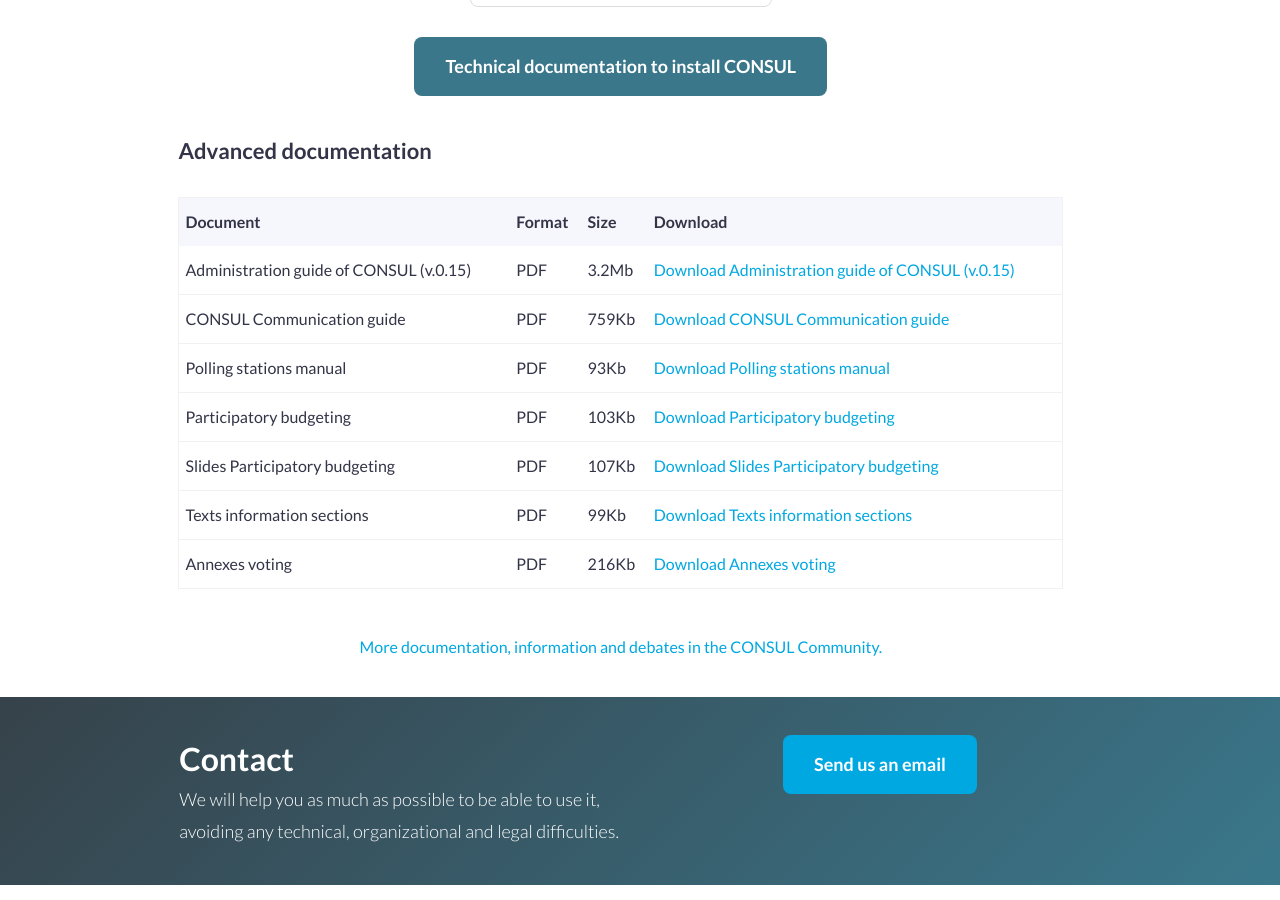
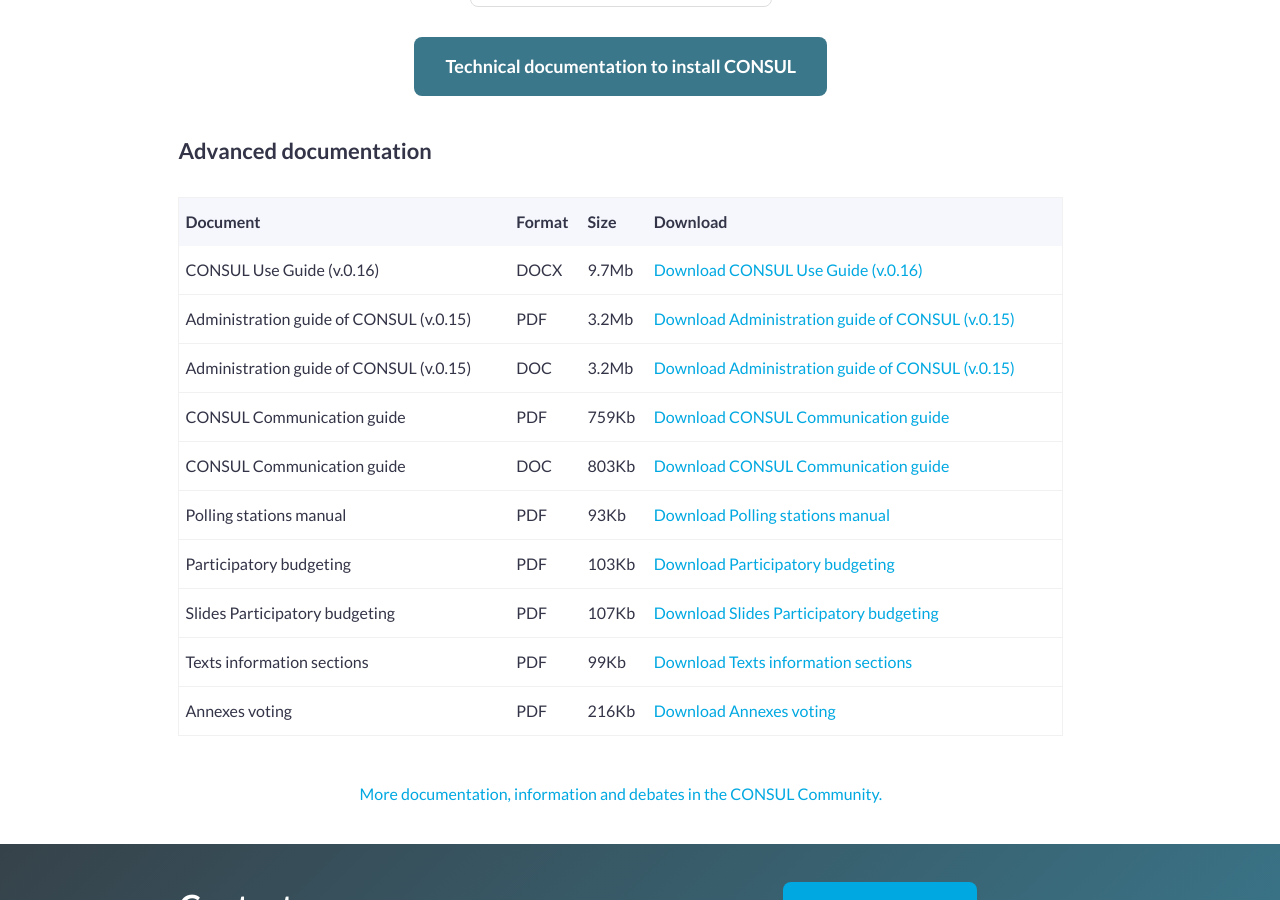
Before and after one commit to consuldemocracy/website, a Jekyll site: the page built from en/index.html, in a window 1280 px wide and 900 px high, scrolled down 6623 px. Built offline with Jekyll 4.4.1, drawn with Linux system fonts in a browser that asks for light colours.

Commit message:
Add new doc and docx documents

```diff
--- a/_config.yml
+++ b/_config.yml
@@ -9,3 +9,26 @@
 
 # Build settings
 markdown: kramdown
+
+# Documents files
+files:
+  - name: "use_guide_docx"
+    format: "docx"
+  - name: "administration_guide"
+    format: "pdf"
+  - name: "administration_guide_doc"
+    format: "doc"
+  - name: "communication_guide"
+    format: "pdf"
+  - name: "communication_guide_doc"
+    format: "doc"
+  - name: "polling_stations_manual"
+    format: "pdf"
+  - name: "participatory_budgeting"
+    format: "pdf"
+  - name: "slides_participatory_budgeting"
+    format: "pdf"
+  - name: "texts_information_sections"
+    format: "pdf"
+  - name: "annexes_voting"
+    format: "pdf"
--- a/_data/i18n/en.yml
+++ b/_data/i18n/en.yml
@@ -263,6 +263,9 @@
   annexes_voting: "Annexes voting"
   participatory_budgeting: "Participatory budgeting"
   slides_participatory_budgeting: "Slides Participatory budgeting"
+  use_guide_docx: "CONSUL Use Guide (v.0.16)"
+  administration_guide_doc: "Administration guide of CONSUL (v.0.15)"
+  communication_guide_doc: "CONSUL Communication guide"
   size:
     administration_guide: "3.2Mb"
     communication_guide: "759Kb"
@@ -271,3 +274,6 @@
     annexes_voting: "216Kb"
     participatory_budgeting: "103Kb"
     slides_participatory_budgeting: "107Kb"
+    use_guide_docx: "9.7Mb"
+    administration_guide_doc: "3.2Mb"
+    communication_guide_doc: "803Kb"
--- a/_data/i18n/es.yml
+++ b/_data/i18n/es.yml
@@ -263,6 +263,9 @@
   annexes_voting: "Anexos votación"
   participatory_budgeting: "Presupuestos participativos"
   slides_participatory_budgeting: "Diapositivas Presupuestos participativos"
+  use_guide_docx: "Guía de Uso de CONSUL (v.0.16)"
+  administration_guide_doc: "Guía de Administración de CONSUL (v.0.15)"
+  communication_guide_doc: "Guía de comunicación CONSUL"
   size:
     administration_guide: "3.4Mb"
     communication_guide: "744Kb"
@@ -271,3 +274,6 @@
     annexes_voting: "235Kb"
     participatory_budgeting: "152Kb"
     slides_participatory_budgeting: "154Kb"
+    use_guide_docx: "13.9Mb"
+    administration_guide_doc: "3.4Mb"
+    communication_guide_doc: "867Kb"
--- a/_includes/documentation.html
+++ b/_includes/documentation.html
@@ -48,8 +48,6 @@
           <h3 class="margin" id="documentation">{{ site.data.i18n[page.locale].documentation.subtitle }}</h3>
         </div>
 
-        {% assign documents = "administration_guide, communication_guide, polling_stations_manual, participatory_budgeting, slides_participatory_budgeting, texts_information_sections, annexes_voting" | split: ", " %}
-
         <table>
           <thead>
             <tr>
@@ -60,15 +58,15 @@
             </tr>
           </thead>
           <tbody>
-            {% for document in documents %}
+            {% for file in site.files %}
               <tr>
-                <td>{{ site.data.i18n[page.locale].documentation.[document] }}</td>
-                <td>PDF</td>
-                <td>{{ site.data.i18n[page.locale].documentation.size.[document] }}</td>
+                <td>{{ site.data.i18n[page.locale].documentation.[file.name] }}</td>
+                <td>{{ file.format | upcase }}</td>
+                <td>{{ site.data.i18n[page.locale].documentation.size.[file.name] }}</td>
                 <td>
-                  <a href="/consul_{{ document }}_{{page.locale}}.pdf" target="_blank">
+                  <a href="/consul_{{ file.name }}_{{page.locale}}.{{ file.format }}" target="_blank">
                     {{ site.data.i18n[page.locale].documentation.download }}
-                    {{ site.data.i18n[page.locale].documentation.[document] }}
+                    {{ site.data.i18n[page.locale].documentation.[file.name] }}
                   </a>
                 </td>
               </tr>
```
Also changed, not shown: 6 other files.
